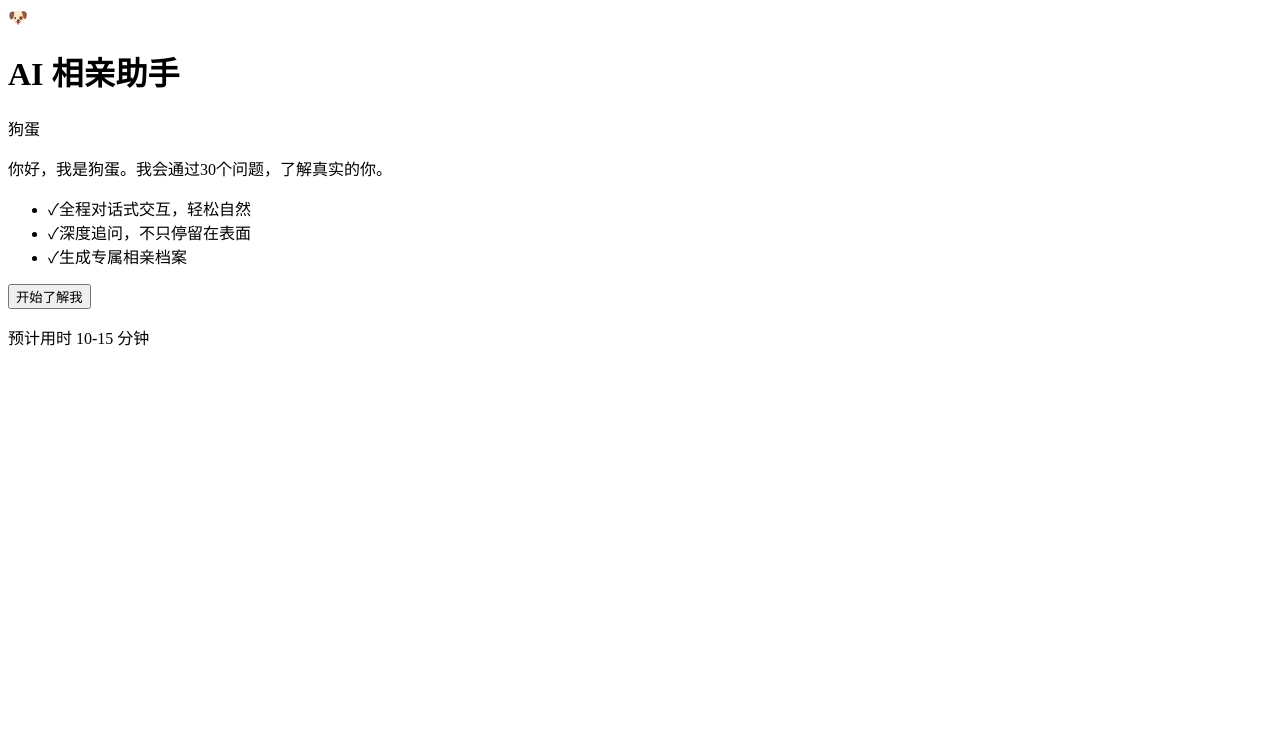
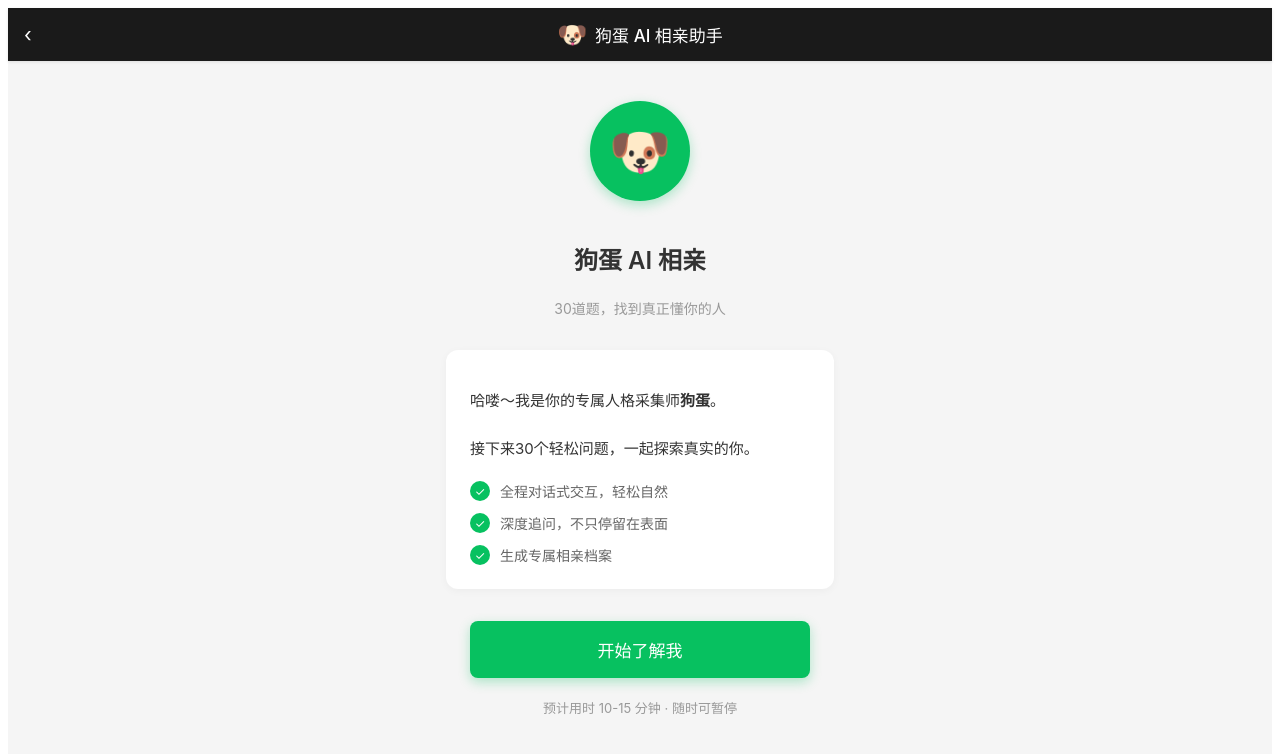
Before and after one commit to LOWLOW152/ai-dating-web, a Next.js app: page / in a window 1280 px wide. Shown: the top 754 px of the page. Built offline with nearby package versions, Linux system fonts and the light colour scheme.

Commit message:
fix: 移除腾讯云SDK，修复构建问题；更新为微信风格界面

```diff
--- a/package.json
+++ b/package.json
@@ -12,8 +12,7 @@
     "axios": "^1.6.7",
     "next": "14.1.0",
     "react": "^18.2.0",
-    "react-dom": "^18.2.0",
-    "tencentcloud-sdk-nodejs": "^4.1.192"
+    "react-dom": "^18.2.0"
   },
   "devDependencies": {
     "autoprefixer": "^10.4.17",
--- a/pages/index.js
+++ b/pages/index.js
@@ -1,60 +1,211 @@
 import React from 'react';
 import { useRouter } from 'next/router';
+import Head from 'next/head';
 
 export default function Home() {
   const router = useRouter();
 
   return (
-    <div className="min-h-screen bg-cream flex flex-col items-center justify-center px-4">
-      <div className="max-w-md w-full text-center">
-        {/* Logo/头像 */}
-        <div className="mb-8">
-          <div className="w-24 h-24 mx-auto bg-warm-500 rounded-full flex items-center justify-center text-white text-4xl shadow-lg">
-            🐶
+    <>
+      <Head>
+        <title>狗蛋 AI 相亲助手</title>
+        <meta name="viewport" content="width=device-width, initial-scale=1, maximum-scale=1" />
+      </Head>
+
+      {/* 微信风格主容器 */}
+      <div style={{
+        minHeight: '100vh',
+        backgroundColor: '#f5f5f5',
+        fontFamily: '-apple-system, BlinkMacSystemFont, "Segoe UI", Roboto, sans-serif'
+      }}>
+        {/* 顶部导航栏 - 微信黑色导航 */}
+        <div style={{
+          backgroundColor: '#1a1a1a',
+          color: '#fff',
+          padding: '12px 16px',
+          display: 'flex',
+          alignItems: 'center',
+          justifyContent: 'center',
+          position: 'relative',
+          boxShadow: '0 1px 3px rgba(0,0,0,0.1)'
+        }}>
+          <div style={{
+            position: 'absolute',
+            left: '16px',
+            fontSize: '20px',
+            cursor: 'pointer'
+          }}>‹</div>
+          <div style={{
+            display: 'flex',
+            alignItems: 'center',
+            gap: '8px'
+          }}>
+            <span style={{ fontSize: '24px' }}>🐶</span>
+            <span style={{ fontSize: '17px', fontWeight: 500 }}>狗蛋 AI 相亲助手</span>
           </div>
         </div>
 
+        {/* 主内容区 */}
+        <div style={{
+          padding: '40px 20px',
+          display: 'flex',
+          flexDirection: 'column',
+          alignItems: 'center',
+          minHeight: 'calc(100vh - 60px)'
+        }}>
+          {/* 头像 */}
+          <div style={{
+            width: '100px',
+            height: '100px',
+            borderRadius: '50%',
+            backgroundColor: '#07c160',
+            display: 'flex',
+            alignItems: 'center',
+            justifyContent: 'center',
+            fontSize: '50px',
+            marginBottom: '24px',
+            boxShadow: '0 4px 12px rgba(7,193,96,0.3)'
+          }}>
+            🐶
+          </div>
+
           {/* 标题 */}
-        <h1 className="text-3xl font-bold text-gray-800 mb-4">
-          AI 相亲助手
+          <h1 style={{
+            fontSize: '24px',
+            fontWeight: 600,
+            color: '#333',
+            marginBottom: '8px'
+          }}>
+            狗蛋 AI 相亲
           </h1>
-        <p className="text-lg text-warm-600 font-medium mb-2">
-          狗蛋
+          <p style={{
+            fontSize: '14px',
+            color: '#999',
+            marginBottom: '32px'
+          }}>
+            30道题，找到真正懂你的人
           </p>
 
-        {/* 介绍 */}
-        <div className="bg-white rounded-2xl p-6 shadow-sm border border-warm-100 mb-8">
-          <p className="text-gray-600 leading-relaxed mb-4">
-            你好，我是狗蛋。我会通过30个问题，了解真实的你。
+          {/* 介绍卡片 - 微信白色卡片 */}
+          <div style={{
+            backgroundColor: '#fff',
+            borderRadius: '12px',
+            padding: '24px',
+            width: '100%',
+            maxWidth: '340px',
+            boxShadow: '0 2px 8px rgba(0,0,0,0.04)',
+            marginBottom: '32px'
+          }}>
+            <p style={{
+              fontSize: '15px',
+              color: '#333',
+              lineHeight: 1.6,
+              marginBottom: '20px'
+            }}>
+              哈喽～我是你的专属人格采集师<b>狗蛋</b>。
+              <br /><br />
+              接下来30个轻松问题，一起探索真实的你。
             </p>
-          <ul className="text-left text-gray-600 space-y-2 text-sm">
-            <li className="flex items-start">
-              <span className="text-warm-500 mr-2">✓</span>
+
+            <div style={{ display: 'flex', flexDirection: 'column', gap: '12px' }}>
+              <div style={{
+                display: 'flex',
+                alignItems: 'center',
+                fontSize: '14px',
+                color: '#666'
+              }}>
+                <span style={{
+                  width: '20px',
+                  height: '20px',
+                  borderRadius: '50%',
+                  backgroundColor: '#07c160',
+                  color: '#fff',
+                  display: 'flex',
+                  alignItems: 'center',
+                  justifyContent: 'center',
+                  fontSize: '12px',
+                  marginRight: '10px'
+                }}>✓</span>
                 全程对话式交互，轻松自然
-            </li>
-            <li className="flex items-start">
-              <span className="text-warm-500 mr-2">✓</span>
+              </div>
+              <div style={{
+                display: 'flex',
+                alignItems: 'center',
+                fontSize: '14px',
+                color: '#666'
+              }}>
+                <span style={{
+                  width: '20px',
+                  height: '20px',
+                  borderRadius: '50%',
+                  backgroundColor: '#07c160',
+                  color: '#fff',
+                  display: 'flex',
+                  alignItems: 'center',
+                  justifyContent: 'center',
+                  fontSize: '12px',
+                  marginRight: '10px'
+                }}>✓</span>
                 深度追问，不只停留在表面
-            </li>
-            <li className="flex items-start">
-              <span className="text-warm-500 mr-2">✓</span>
+              </div>
+              <div style={{
+                display: 'flex',
+                alignItems: 'center',
+                fontSize: '14px',
+                color: '#666'
+              }}>
+                <span style={{
+                  width: '20px',
+                  height: '20px',
+                  borderRadius: '50%',
+                  backgroundColor: '#07c160',
+                  color: '#fff',
+                  display: 'flex',
+                  alignItems: 'center',
+                  justifyContent: 'center',
+                  fontSize: '12px',
+                  marginRight: '10px'
+                }}>✓</span>
                 生成专属相亲档案
-            </li>
-          </ul>
+              </div>
+            </div>
           </div>
 
-        {/* 开始按钮 */}
+          {/* 开始按钮 - 微信绿色 */}
           <button
             onClick={() => router.push('/chat')}
-          className="btn-primary w-full text-lg"
+            style={{
+              width: '100%',
+              maxWidth: '340px',
+              backgroundColor: '#07c160',
+              color: '#fff',
+              border: 'none',
+              borderRadius: '8px',
+              padding: '16px 0',
+              fontSize: '17px',
+              fontWeight: 500,
+              cursor: 'pointer',
+              boxShadow: '0 4px 12px rgba(7,193,96,0.3)'
+            }}
+            onMouseEnter={(e) => {
+              e.target.style.backgroundColor = '#06ad56';
+            }}
+            onMouseLeave={(e) => {
+              e.target.style.backgroundColor = '#07c160';
+            }}
           >
             开始了解我
           </button>
 
-        <p className="mt-6 text-sm text-gray-400">
-          预计用时 10-15 分钟
+          <p style={{
+            marginTop: '20px',
+            fontSize: '13px',
+            color: '#999'
+          }}>
+            预计用时 10-15 分钟 · 随时可暂停
           </p>
         </div>
       </div>
+    </>
   );
 }
```
Also changed, not shown: 1 other file (tests, documents, lock files or other folders). Lines whose indentation alone changed are shown as unchanged.
